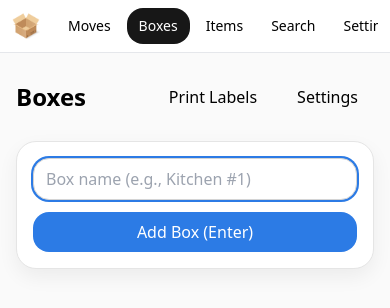
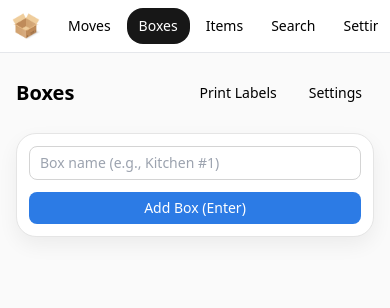
Before and after one commit to digiprofits/boxlisttest, a React (Vite) app: page /moves/1/boxes in a window 390 px wide. Shown: the top 308 px of the page. Built offline with nearby package versions, Linux system fonts and the light colour scheme.

Commit message:
Update Boxes.tsx

```diff
--- a/src/routes/Boxes.tsx
+++ b/src/routes/Boxes.tsx
@@ -41,28 +41,30 @@ export default function Boxes(){
   return (
     <div className="space-y-6">
       <div className="flex items-center justify-between">
-        <h1 className="text-2xl font-bold">Boxes</h1>
+        <h1 className="text-xl sm:text-2xl font-bold">Boxes</h1>
         <div className="flex gap-2">
-          <button className="btn btn-ghost" onClick={()=> nav(`/moves/${moveId}/labels`)}>Print Labels</button>
-          <button className="btn btn-ghost" onClick={()=> nav(`/moves/${moveId}/settings`)}>Settings</button>
+          <button className="btn btn-ghost btn-sm" onClick={()=> nav(`/moves/${moveId}/labels`)}>Print Labels</button>
+          <button className="btn btn-ghost btn-sm" onClick={()=> nav(`/moves/${moveId}/settings`)}>Settings</button>
         </div>
       </div>
 
-      <form onSubmit={quickAdd} className="card p-4 flex flex-col sm:flex-row gap-3">
-        <input ref={nameRef} className="input" placeholder="Box name (e.g., Kitchen #1)" autoFocus />
-        <button className="btn btn-primary" type="submit">Add Box (Enter)</button>
+      <form onSubmit={quickAdd} className="card p-3 sm:p-4 flex flex-col sm:flex-row gap-3">
+        <input ref={nameRef} className="input input-sm" placeholder="Box name (e.g., Kitchen #1)" />
+        <button className="btn btn-primary btn-sm" type="submit">Add Box (Enter)</button>
       </form>
 
       <div className="grid gap-4 sm:grid-cols-2 lg:grid-cols-3">
         {boxes.map(b => (
-          <div key={b.id} className="card p-4 flex flex-col">
+          <div key={b.id} className="card p-3 sm:p-4 flex flex-col">
             <div className="flex items-start justify-between gap-2">
               <InlineEditable value={b.name} onSave={v=>updateBox(b.id, { name: v })} className="text-lg font-semibold" />
-              <span className="badge border-neutral-300">Items: {stats[b.id] ?? 0}</span>
+              <span className="badge badge-sm border-neutral-300">Items: {stats[b.id] ?? 0}</span>
             </div>
+
             <div className="mt-2">
               <StatusSelect value={b.status} onChange={(v)=>updateBox(b.id, { status: v })} />
             </div>
+
             {b.images?.length ? (
               <div className="mt-3 grid grid-cols-3 gap-2">
                 {b.images.slice(0,3).map((src:string, i:number)=> (
@@ -72,10 +74,16 @@ export default function Boxes(){
             ) : (
               <div className="mt-3 text-sm text-neutral-500">No images yet.</div>
             )}
-            <div className="mt-3 flex gap-2">
-              <button className="btn btn-ghost" onClick={()=> nav(`/moves/${moveId}/boxes/${b.id}`)}>Add / View Items</button>
+
+            <div className="mt-3 grid grid-cols-3 gap-2">
+              <button className="btn btn-ghost btn-sm" onClick={()=> nav(`/moves/${moveId}/boxes/${b.id}`)}>
+                Add / View Items
+              </button>
               <ImagePicker onSave={async (url)=>{ const imgs = [...(b.images||[]), url]; await updateBox(b.id, { images: imgs }); push('Image saved'); refresh(); }} />
-              <button className="btn btn-danger ml-auto" onClick={async ()=>{ if(confirm('Delete this box and its items?')){ await deleteBox(b.id); push('Box deleted'); refresh(); } }}>Delete</button>
+              <button className="btn btn-danger btn-sm"
+                onClick={async ()=>{ if(confirm('Delete this box and its items?')){ await deleteBox(b.id); push('Box deleted'); refresh(); } }}>
+                Delete
+              </button>
             </div>
           </div>
         ))}
```
